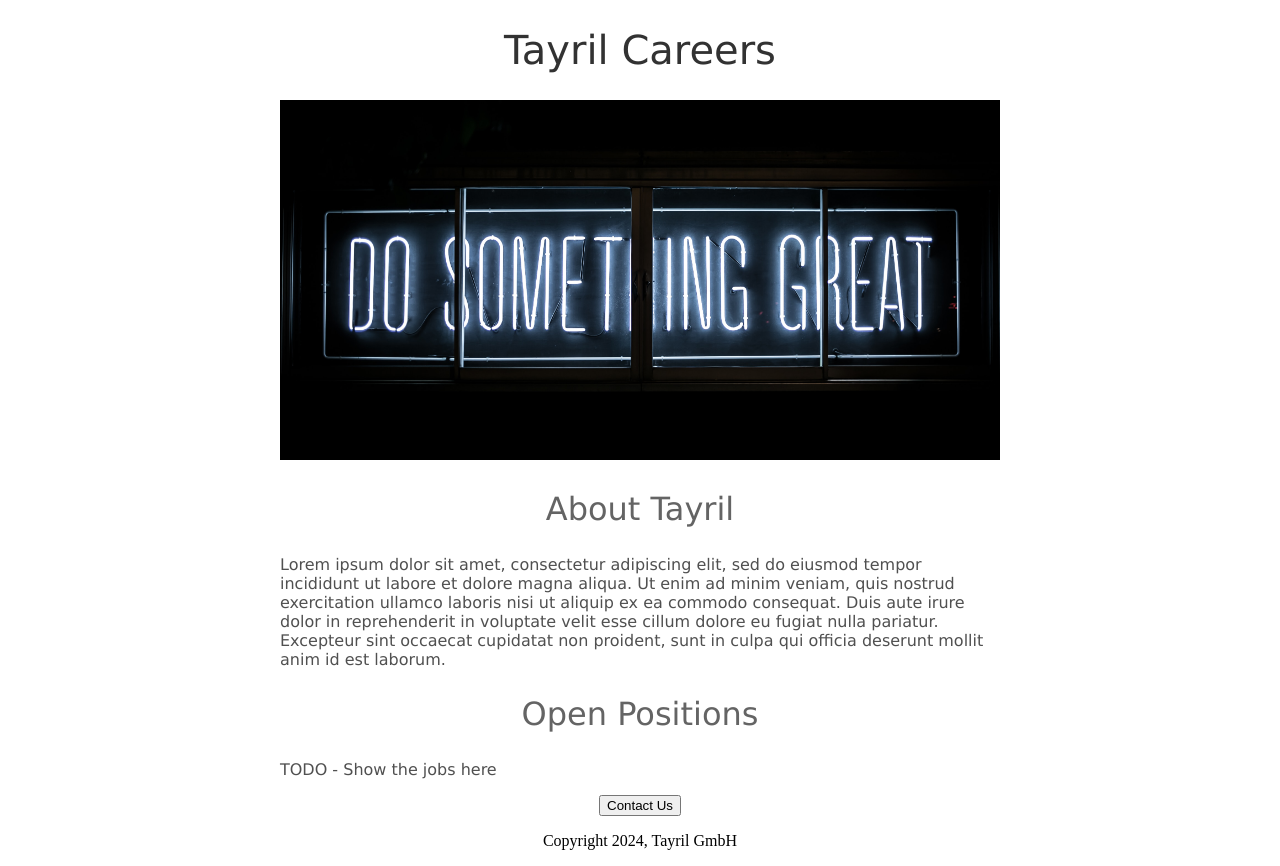
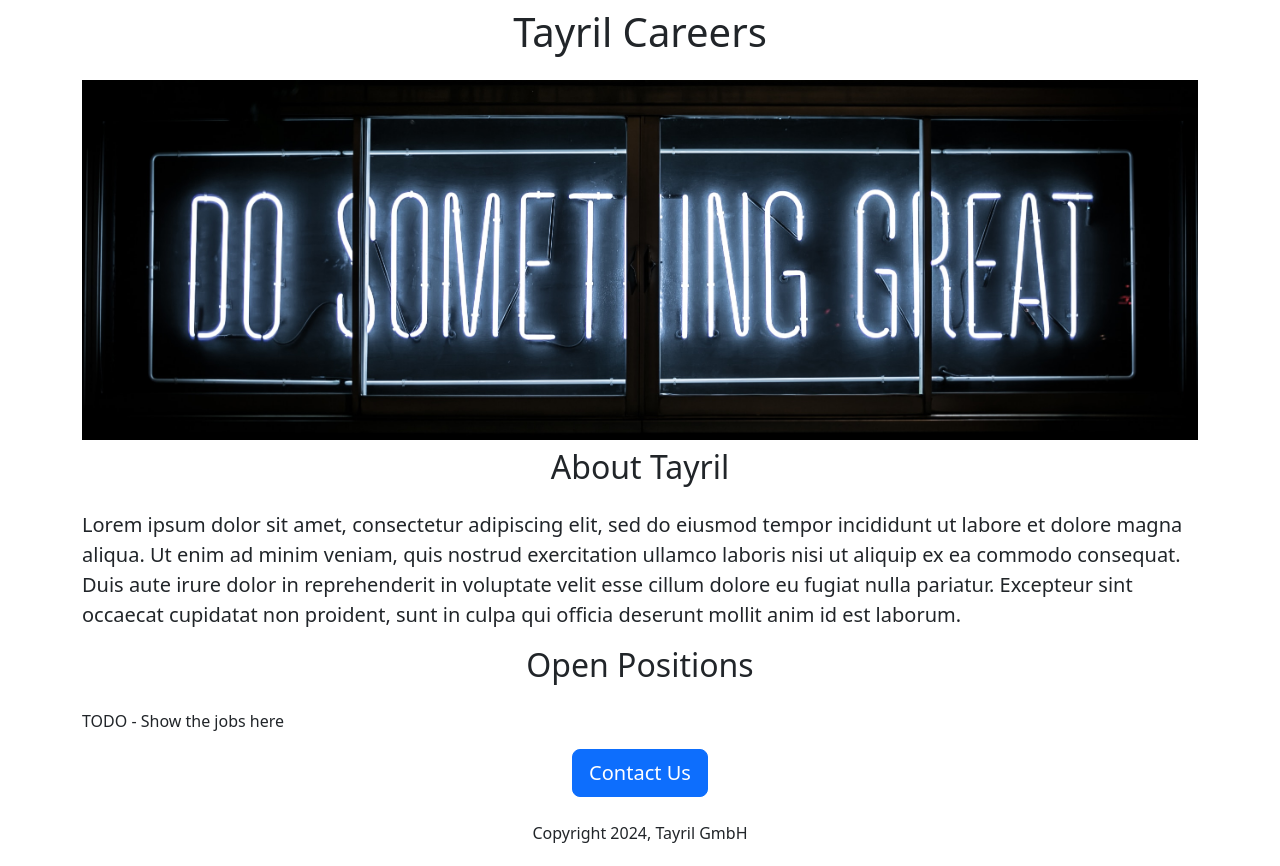
Before and after one commit to tzayda/flask-frcc-jovian-v2, a Flask app: page / in a window 1280 px wide. After the commit the page ends 843 px from the top, so only its background shows below. Run offline with Flask 3, Linux system fonts and the light colour scheme.

Commit message:
replaced most of CSS with Bootstrap

```diff
--- a/templates/home.html
+++ b/templates/home.html
@@ -1,55 +1,31 @@
 <!DOCTYPE html>
 <html>
   <head>
+    <meta charset="utf-8">
+    <meta name="viewport" content="width=device-width, initial-scale=1">
+    <link href="https://cdn.jsdelivr.net/npm/bootstrap@5.3.2/dist/css/bootstrap.min.css" rel="stylesheet" integrity="sha384-T3c6CoIi6uLrA9TneNEoa7RxnatzjcDSCmG1MXxSR1GAsXEV/Dwwykc2MPK8M2HN" crossorigin="anonymous">
     <title>Hi Title</title>
-  <style>
-    h1 {
-      font-size: 40px;
-      font-family: Verdana;
-      font-weight: normal;
-      color: rgb(50, 50, 50);
-      text-align: center;
-    }
-
-    #banner {
-    width: 100%;
-    height: 360px;
-    object-fit: cover;
-    }
-
-    h2 {
-      font-size: 32px;
-      font-family: Verdana;
-      font-weight: normal;
-      color: rgb(100, 100, 100);
-      text-align: center;
-    }
-
-    .bodytext {
-      font-family: Verdana;
-      color: rgb(80, 80, 80);
-    }
-
-    #container {
-    max-width: 720px;
-    margin: 0 auto;
-    }
-
+    <style>
+      #banner {
+      height: 360px;
+      width: 100%;
+      object-fit: cover;
+      }
     </style>
   </head>
   <body>
-    <div id="container">
-      <h1>Tayril Careers</h1>
-      <img id ="banner" src="https://8d39fc6b-405f-414f-9e9b-f8921e84e20e-00-iqk7q9au8rae.spock.replit.dev/static/banner.jpg">
-      <h2>About Tayril</h2>
-      <p class="bodytext">
+    <div class="container">
+      <h1 class="text-center mt-2 mb-4">Tayril Careers</h1>
+      <img class="img-fluid" id="banner" src="https://8d39fc6b-405f-414f-9e9b-f8921e84e20e-00-iqk7q9au8rae.spock.replit.dev/static/banner.jpg">
+      <h2 class="text-center mt-2 mb-4">About Tayril</h2>
+      <p class="lead">
         Lorem ipsum dolor sit amet, consectetur adipiscing elit, sed do eiusmod tempor incididunt ut labore et dolore magna aliqua. Ut enim ad minim veniam, quis nostrud exercitation ullamco laboris nisi ut aliquip ex ea commodo consequat. Duis aute irure dolor in reprehenderit in voluptate velit esse cillum dolore eu fugiat nulla pariatur. Excepteur sint occaecat cupidatat non proident, sunt in culpa qui officia deserunt mollit anim id est laborum.
       </p>
-      <h2>Open Positions</h2>
-      <p class="bodytext">TODO - Show the jobs here</p>
-      <div style="text-align:center;">
-        <button>Contact Us</button>
-        <p>Copyright 2024, Tayril GmbH</p>
+      <h2 class="text-center mt-2 mb-4">Open Positions</h2>
+      <p>TODO - Show the jobs here</p>
+      <div class="text-center">
+        <button type="button" class="btn btn-primary btn-lg">Contact Us</button>
+        <p class="mt-4">Copyright 2024, Tayril GmbH</p>
         </div>
     </div>
   </body>
```
